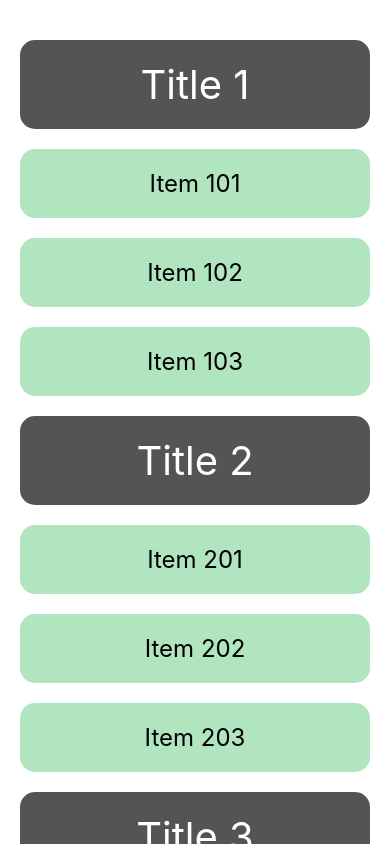
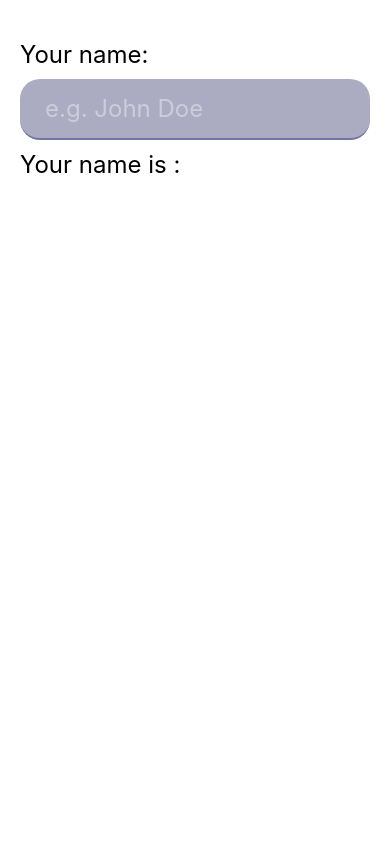
Before and after one commit to cheestick/rn-mash, a React Native app: screen / in a window 390 px wide. Built offline with nearby package versions, Linux system fonts and the light colour scheme.

Commit message:
text input

```diff
--- a/App.tsx
+++ b/App.tsx
@@ -1,73 +1,26 @@
 import { useState } from 'react';
-import { FlatList, RefreshControl, ScrollView, SectionList, StyleSheet, Text, View } from 'react-native';
+import { FlatList, RefreshControl, ScrollView, SectionList, StyleSheet, Text, TextInput, View } from 'react-native';
 import { dataList, titleList } from './mock';
 
 
 export default function App() {
-  const [items, setItems] = useState(dataList)
-  const [refreshing, setRefreshing] = useState(false)
-
-  const onRefresh = () => {
-    setRefreshing(true)
-    const newItemCounter = (items.length + 1).toString()
-    setTimeout(() => {
-      setItems([...items, {id: newItemCounter, text: `item ${newItemCounter}`}])
-      setRefreshing(false)
-    }, 1000)
-  }
+  const [name, setName] = useState('')
 
   return (
     <View style={sx.container}>
-
-      <SectionList
-        keyExtractor={(item, index) => index.toString()}
-        sections={titleList}
-        renderSectionHeader={({section}) => (
-        <View style={[sx.item, {backgroundColor: '#000000aa'}]} >
-            <Text  style={[sx.text, {fontSize: 40, color: 'white'} ]}>{section.title}</Text>
-        </View>
-        )}
-        renderItem={ ({item}) =>
-        <View style={sx.item} >
-            <Text  style={sx.text}>{item}</Text>
-        </View>
-        }
+      <Text style={sx.text}>Your name:</Text>
+      <TextInput style={sx.input} cursorColor={'white'}
+        placeholder='e.g. John Doe'
+        placeholderTextColor={'#ffffff67'}
+        onChangeText={value => setName(value)}
+        keyboardAppearance='dark'
+        maxLength={20}
+        // multiline
+        // keyboardType='phone-pad'
+        // editable={false}
+        // secureTextEntry
       />
-
-      {/* <FlatList
-        data={items}
-        // numColumns={2}
-        horizontal={false}
-        // inverted
-        keyExtractor={(item, index) => item.id.toString()}
-        renderItem={({item}) => (
-          <View style={sx.item} >
-              <Text  style={sx.text}>{item.text}</Text>
-          </View>
-        )}
-        refreshControl={<RefreshControl
-          refreshing={refreshing}
-          onRefresh={onRefresh}
-          tintColor={'#ff00ff45'}
-          />}
-      /> */}
-
-      {/* <ScrollView
-        horizontal={false}
-        refreshControl={<RefreshControl
-        refreshing={refreshing}
-        onRefresh={onRefresh}
-        colors={['#ff00ff']}
-        />}>
-
-        {items.map(it =>  (
-          <View style={sx.item} key={it.id}>
-              <Text  style={sx.text}>{it.text}</Text>
-          </View>
-        )
-        )}
-
-        </ScrollView> */}
+      <Text style={sx.text}>Your name is : {name}</Text>
     </View>
   );
 }
@@ -75,9 +28,10 @@ export default function App() {
 const sx = StyleSheet.create({
   container: {
     flex: 1,
-    paddingTop: 30,
+    paddingTop: 40,
     backgroundColor: '#fff',
     alignItems: 'stretch',
+    paddingHorizontal: 20,
     // justifyContent: 'center',
   },
   item: {
@@ -92,5 +46,18 @@ const sx = StyleSheet.create({
   },
   text: {
     fontSize: 24,
+  },
+  input: {
+    backgroundColor: '#00004555',
+    // paddingVertical: 15,
+    paddingTop: 15,
+    paddingBottom: 15,
+    paddingHorizontal: 25,
+    marginVertical: 10,
+    color: 'white',
+    fontSize: 24,
+    borderBottomWidth: 2,
+    borderBottomColor: '#00006755',
+    borderRadius: 20,
   }
 });
```
